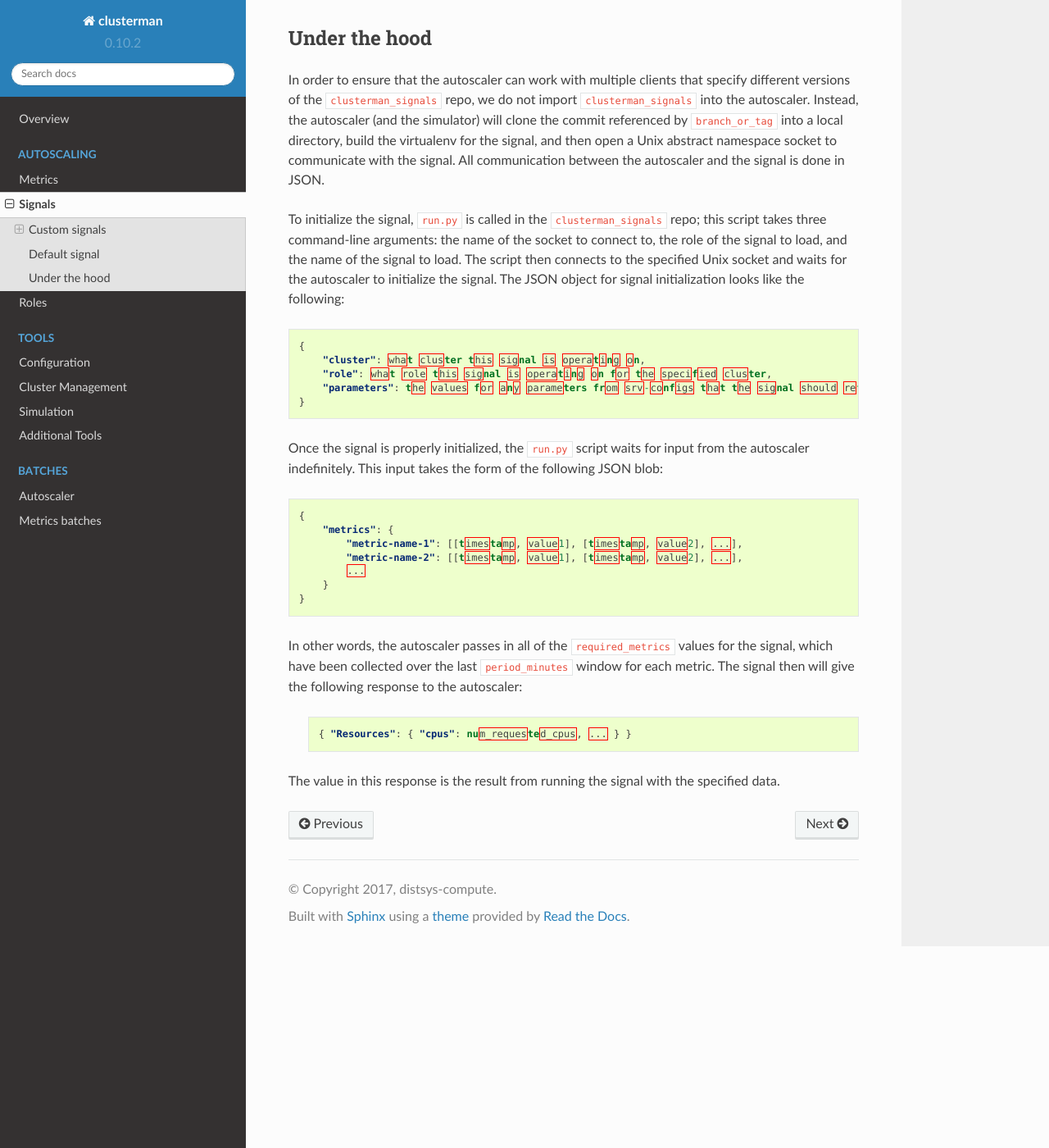
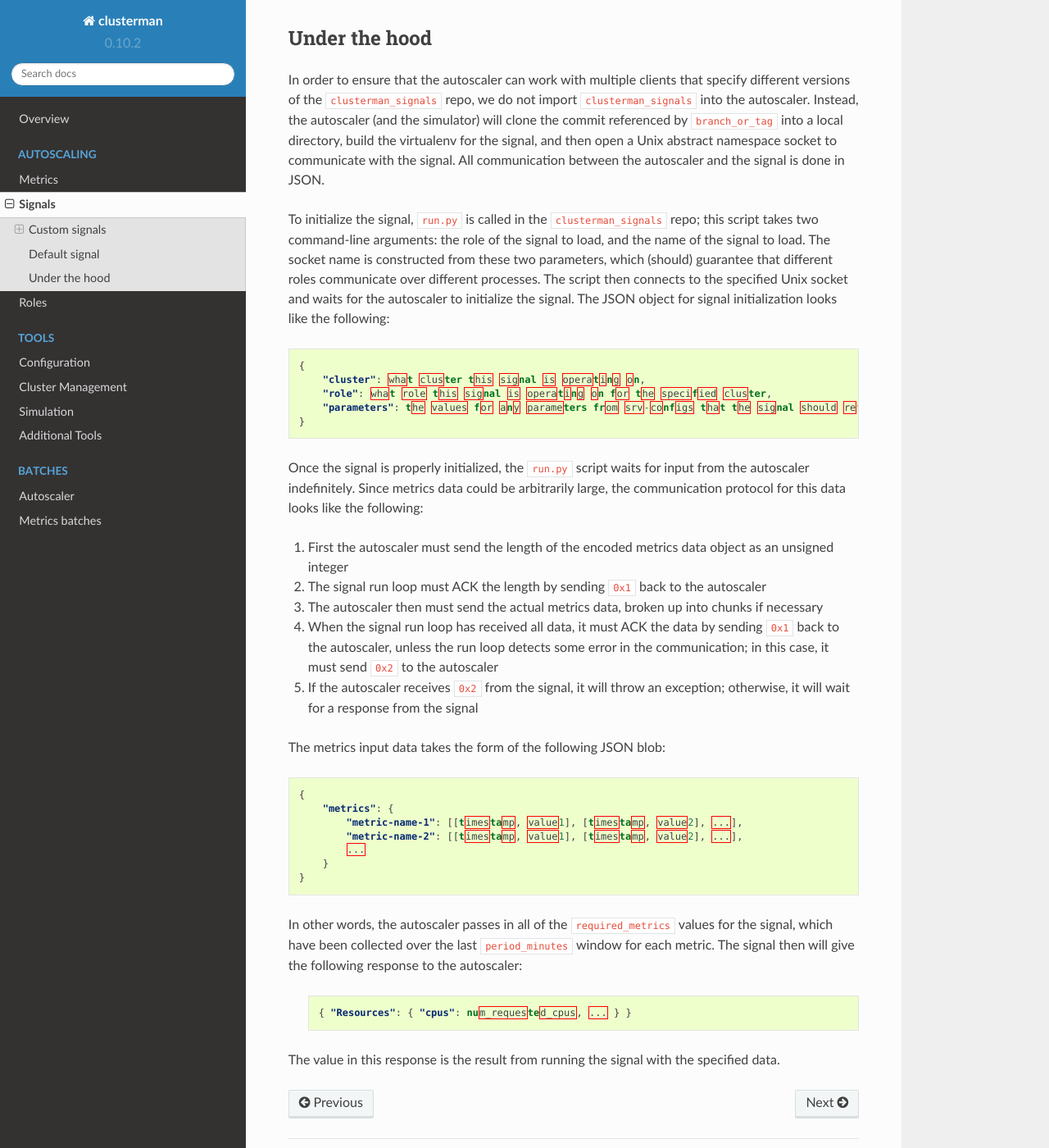
Before and after one commit to Yelp/clusterman, a Sphinx documentation site: the page built from docs/source/signals.rst, in a window 1280 px wide and 1400 px high, scrolled down 5242 px. Shown: the whole window at 82% size. Built offline with Sphinx 7.4.7 and the Read the Docs theme 2.0.0, drawn with Linux system fonts in a browser that asks for light colours.

Commit message:
updated docs

```diff
--- a/docs/source/signals.rst
+++ b/docs/source/signals.rst
@@ -217,10 +217,11 @@
 the signal, and then open a Unix abstract namespace socket to communicate with the signal.  All communication between
 the autoscaler and the signal is done in JSON.
 
-To initialize the signal, ``run.py`` is called in the ``clusterman_signals`` repo; this script takes three command-line
-arguments: the name of the socket to connect to, the role of the signal to load, and the name of the signal to load.
-The script then connects to the specified Unix socket and waits for the autoscaler to initialize the signal.  The JSON
-object for signal initialization looks like the following:
+To initialize the signal, ``run.py`` is called in the ``clusterman_signals`` repo; this script takes two command-line
+arguments: the role of the signal to load, and the name of the signal to load.  The socket name is constructed from
+these two parameters, which (should) guarantee that different roles communicate over different processes.  The script
+then connects to the specified Unix socket and waits for the autoscaler to initialize the signal.  The JSON object for
+signal initialization looks like the following:
 
 .. code-block:: json
 
@@ -230,8 +231,18 @@
         "parameters": the values for any parameters from srv-configs that the signal should reference
     }
 
-Once the signal is properly initialized, the ``run.py`` script waits for input from the autoscaler indefinitely.  This
-input takes the form of the following JSON blob:
+Once the signal is properly initialized, the ``run.py`` script waits for input from the autoscaler indefinitely.  Since
+metrics data could be arbitrarily large, the communication protocol for this data looks like the following:
+
+#. First the autoscaler must send the length of the encoded metrics data object as an unsigned integer
+#. The signal run loop must ACK the length by sending ``0x1`` back to the autoscaler
+#. The autoscaler then must send the actual metrics data, broken up into chunks if necessary
+#. When the signal run loop has received all data, it must ACK the data by sending ``0x1`` back to the autoscaler,
+   unless the run loop detects some error in the communication; in this case, it must send ``0x2`` to the autoscaler
+#. If the autoscaler receives ``0x2`` from the signal, it will throw an exception; otherwise, it will wait for a
+   response from the signal
+
+The metrics input data takes the form of the following JSON blob:
 
 .. code-block:: json
 
```
Also changed, not shown: 1 other file.
